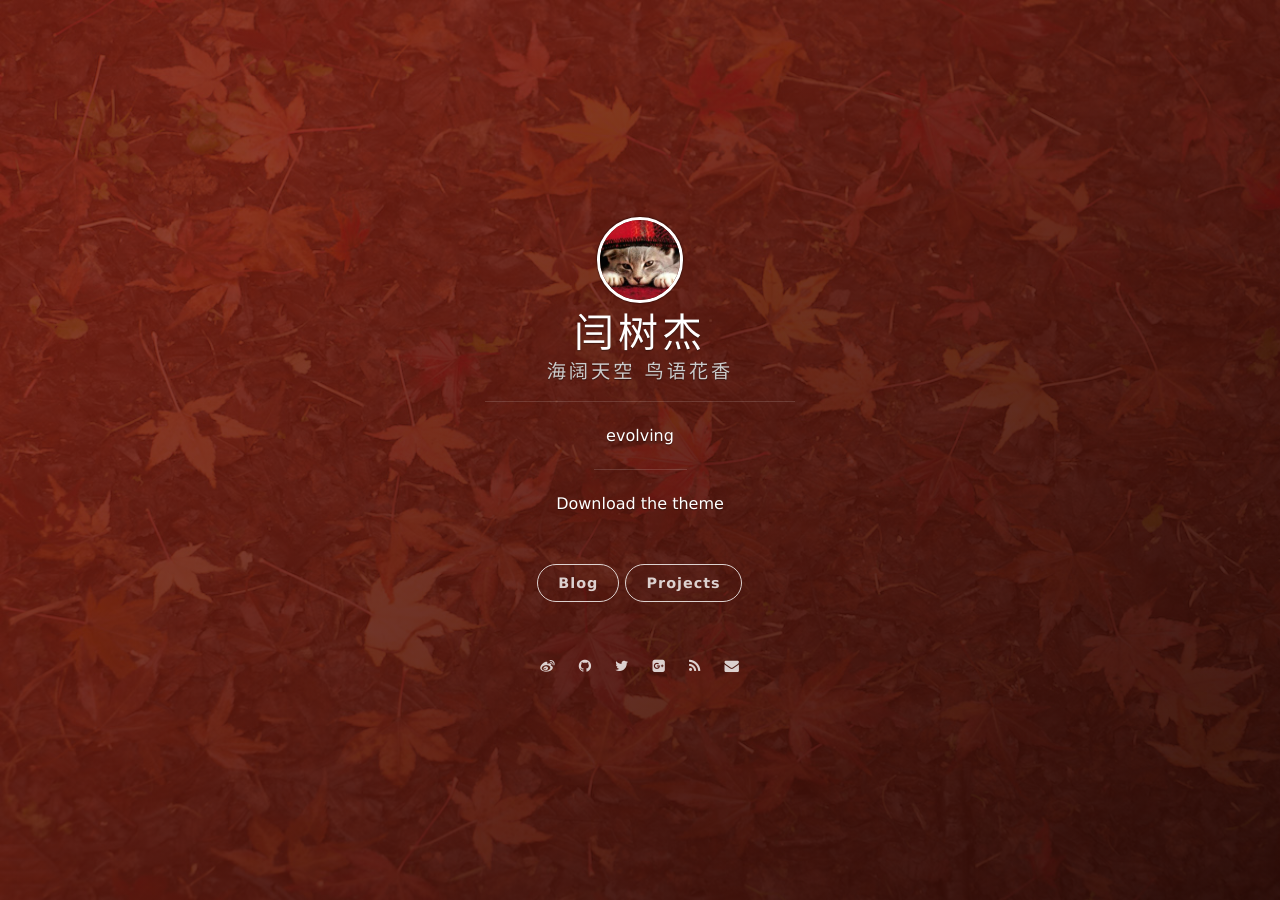
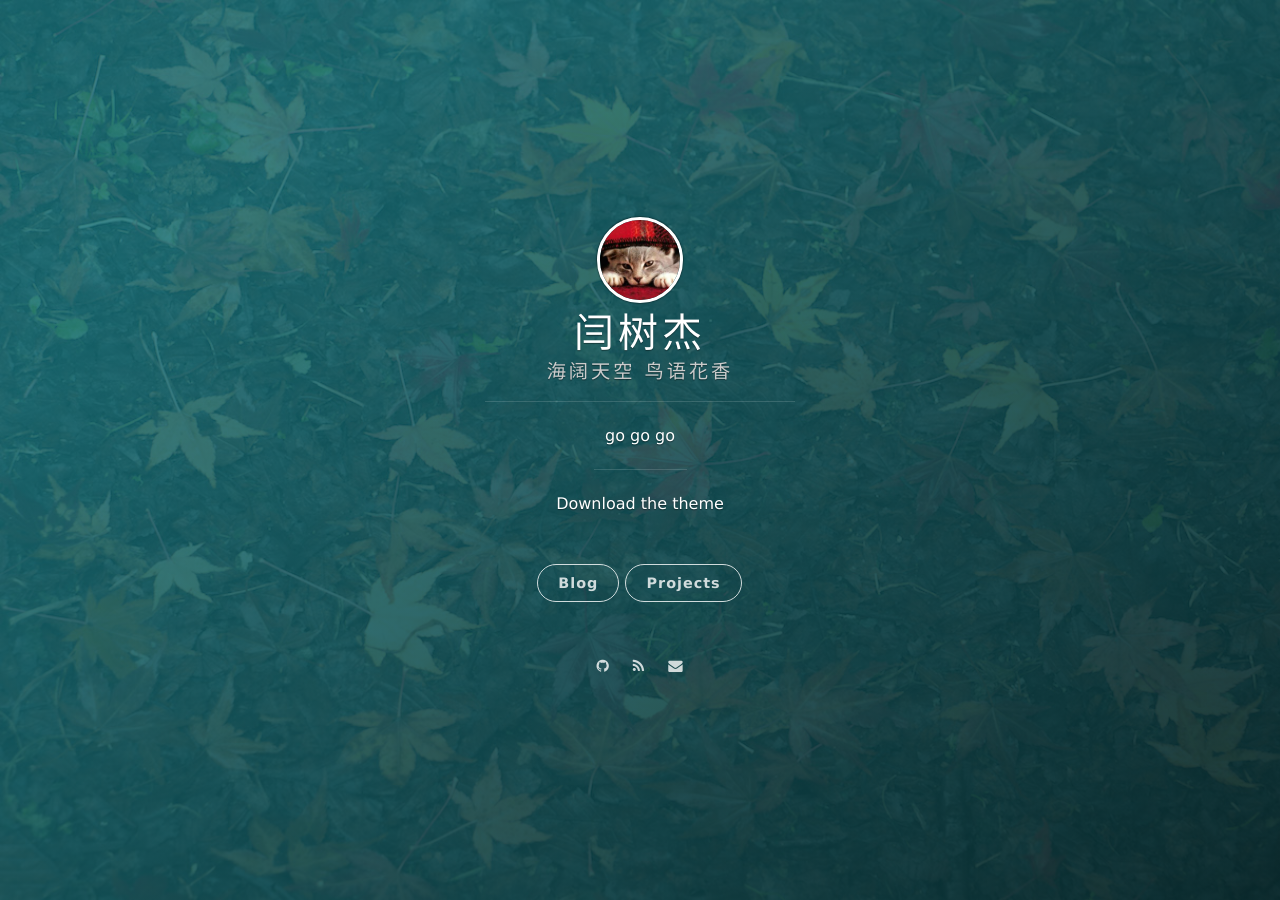
Before and after one commit to qinghe4444447/qinghe4444447.github.io, a Jekyll site: the page built from index.html, in a window 1280 px wide. Built offline with Jekyll 4.4.1, drawn with Linux system fonts in a browser that asks for light colours; nearby versions of some CDN libraries; the list of posts is cut into pages by our own code.

Commit message:
apply theme

```diff
--- a/_config.yml
+++ b/_config.yml
@@ -2,10 +2,10 @@
 title: 闫树杰
 subtitle: 海阔天空 鸟语花香
 welcome_message: <a href="https://github.com/onevcat/vno-jekyll" target="_blank">Download the theme</a>
-description: evolving
+description: go go go
 creator: <a href="http://onev.cat">@onevcat</a>
 
-url: "http://qinghe4444447.onevcat.com"
+url: "https://qinghe4444447.github.io/#blog"
 
 permalink: /:year/:month/:title/
 
@@ -13,7 +13,7 @@ permalink: /:year/:month/:title/
 highlighter: rouge
 
 # supported colors: blue, green, purple, red, orange or slate. If you need clear, leave it empty.
-cover_color: red
+cover_color: green
 
 # The blog button should not be removed.
 blog_button:
@@ -22,7 +22,7 @@ blog_button:
 
 # Navigation buttons in the front page.
 nav:
-    - {title: Projects, description: My Projects, url: 'http://project.onevcat.com'}
+    - {title: Projects, description: My Projects, url: 'https://github.com/qinghe4444447/qinghe4444447.github.io'}
     # - {title: Another Button, description: A button, url: 'http://example.com'}
 
 # Pagination
@@ -37,11 +37,8 @@ comment:
 
 # Social
 social:
-    weibo: onevcat
-    github: onevcat
-    twitter: onevcat
-    gplus: 107108267983477358170
-    mail: onev@onevcat.com
+    github: qinghe4444447
+    mail: qinghe4444@gmail.com
 
 # Google Analytics
 ga:
```
